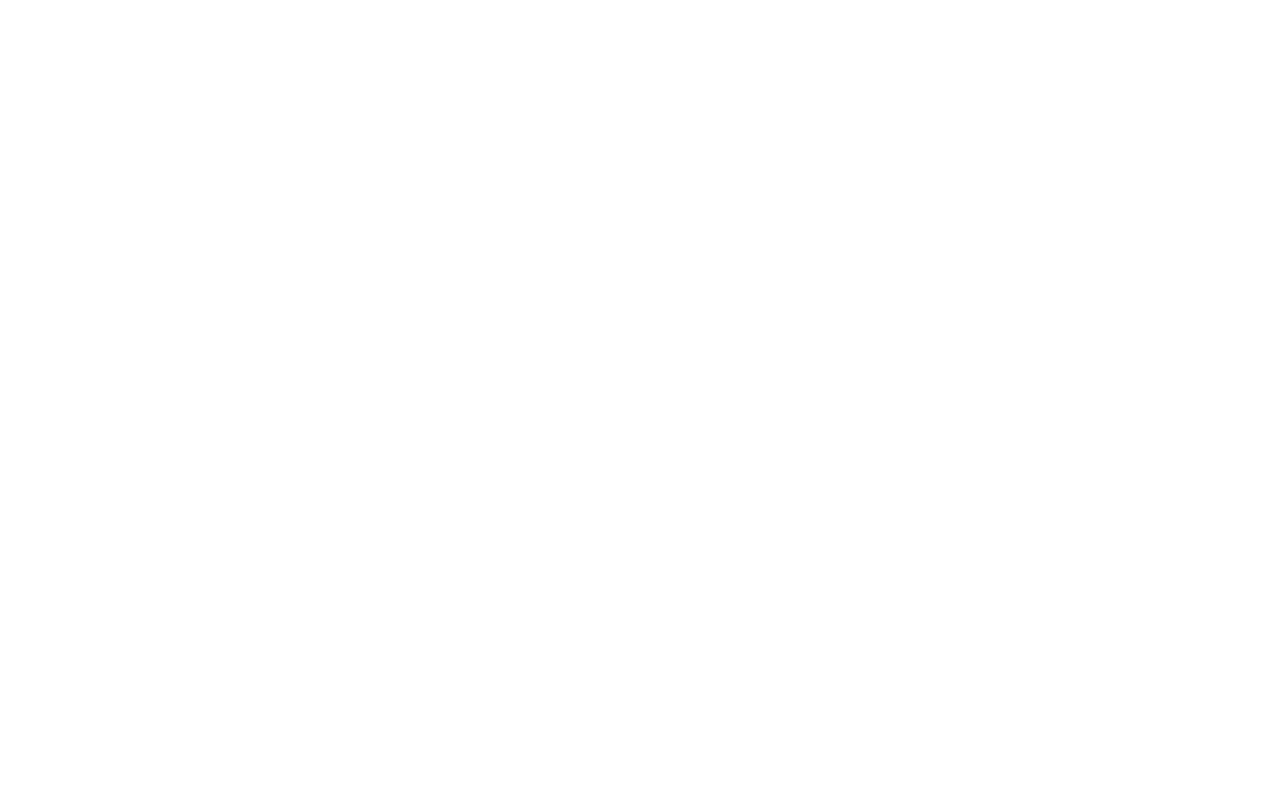
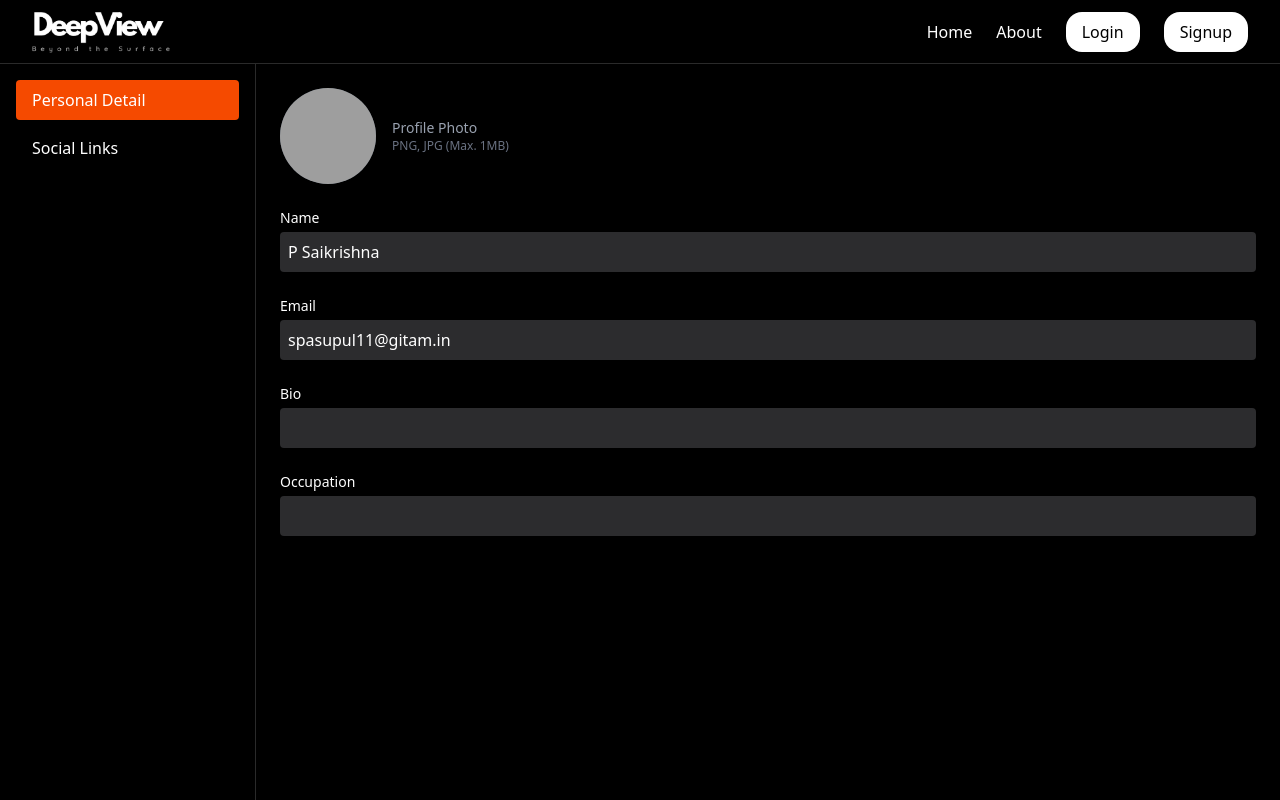
Before and after one commit to Saikrishna2k05/Deepview, a React (Vite) app in the folder client/: page /Profile in a window 1280 px wide. Before the commit this address had no page. Built offline with nearby package versions, Linux system fonts and the light colour scheme; grey boxes are pictures that could not be loaded.

Commit message:
Profile page

```diff
--- a/client/src/App.jsx
+++ b/client/src/App.jsx
@@ -14,6 +14,7 @@ import Read from './pages/Read.jsx'
 import ScrollToTop from './components/ScrollToTop.jsx'
 import UserBlogs from './pages/UserBlogs.jsx'
 import EditBlog from './pages/EditBlog.jsx'
+import Profile from './pages/Profile.jsx'
 
 function App() {
   return (
@@ -29,6 +30,7 @@ function App() {
         <Route path='/Write' element={<Write/>}/>
         <Route path='/Blogs/:id' element={<Read/>}/>
         <Route path='/userBlogs' element={<UserBlogs/>}/>
+        <Route path='/Profile' element={<Profile/>}/>
         <Route path='/editBlog/:id' element={<EditBlog/>}/>
       </Route>
     </Routes>
--- a/client/src/components/ProfileDropdown.jsx
+++ b/client/src/components/ProfileDropdown.jsx
@@ -9,7 +9,10 @@ const ProfileDropdown = () => {
   const navigate=useNavigate();
   function userBlogsHandler()
   {
-    navigate('/userBlogs')
+    navigate('/userBlogs');
+  }
+  function profileHandler(){
+      navigate('/Profile');
   }
   return (
     <Menu as="div" className="relative inline-block text-left">
@@ -23,6 +26,7 @@ const ProfileDropdown = () => {
             {() => (
               <button
                  className={`text-white flex items-center gap-1.5 hover:bg-[#2b2b2bbd] hover:rounded-xl px-4 py-2 text-left cursor-pointer`}
+                  onClick={profileHandler}
               >
                 <LuUser />
                 Profile
--- a/client/src/layouts/MainLayout.jsx
+++ b/client/src/layouts/MainLayout.jsx
@@ -1,22 +1,27 @@
-import React from 'react'
-import Navbar from '../components/Navbar'
-import { Outlet  } from 'react-router-dom'
-import Footer from '../components/Footer.jsx'
-import { useLocation } from 'react-router-dom'
+import React from 'react';
+import Navbar from '../components/Navbar';
+import Footer from '../components/Footer.jsx';
+import { Outlet, useLocation } from 'react-router-dom';
 
 const MainLayout = () => {
   const location = useLocation();
-  const showFooterRoutes = ['/'];
-  const shouldShowRoutes = showFooterRoutes.includes(location.pathname);
+
+  const isProfile = location.pathname === "/Profile";
+  const showFooter = location.pathname === "/";
+
   return (
-    <div className='min-h-screen flex flex-col'>
-        <Navbar/>
-        <main className='flex-grow px-6 py-4 bg-black min-h-[cal(100vh-8rem)]'>
-            <Outlet/>
-        </main>
-        {shouldShowRoutes && <Footer />}
+    <div className="min-h-screen flex flex-col">
+      <Navbar />
+      <main
+        className={`flex-grow bg-black min-h-[calc(100vh-8rem)] ${
+          isProfile ? '' : 'px-6 py-4'
+        }`}
+      >
+        <Outlet />
+      </main>
+      {showFooter && <Footer />}
     </div>
-  )
-}
+  );
+};
 
-export default MainLayout
+export default MainLayout;
--- /dev/null
+++ b/client/src/pages/Profile.jsx
@@ -0,0 +1,124 @@
+import React, { useState } from 'react';
+
+const Profile = () => {
+  const [activeTab, setActiveTab] = useState("personal");
+
+  const user = {
+    username: "P Saikrishna",
+    email: "spasupul11@gitam.in",
+    contact: "+91 83286 81612",
+    bio: "",
+    occupation: "",
+    photoUrl: "",
+    instagram: "",
+    linkedin: "",
+    github: "",
+    facebook: ""
+  };
+
+  return (
+    <div className="flex min-h-[calc(100vh-4rem)] bg-[#000000] text-white">
+      <div className="w-64 p-4 border-r border-[#2a2a2a]">
+        <div className="space-y-2">
+          <button
+            className={`block w-full text-left px-4 py-2 rounded ${
+              activeTab === "personal" ? "bg-orange-600" : "hover:bg-gray-700"
+            }`}
+            onClick={() => setActiveTab("personal")}
+          >
+            Personal Detail
+          </button>
+          <button
+            className={`block w-full text-left px-4 py-2 rounded ${
+              activeTab === "social" ? "bg-orange-600" : "hover:bg-gray-700"
+            }`}
+            onClick={() => setActiveTab("social")}
+          >
+            Social Links
+          </button>
+        </div>
+      </div>
+
+      <div className="flex-1 overflow-y-auto">
+        {activeTab === "personal" && (
+          <div className="space-y-6 p-6">
+            <div className="flex items-center space-x-4">
+              <img
+                src={user.photoUrl || "/default-avatar.png"}
+                alt="profile"
+                className="w-24 h-24 rounded-full bg-gray-600"
+              />
+              <div>
+                <p className="text-sm text-gray-400">Profile Photo</p>
+                <p className="text-xs text-gray-500">PNG, JPG (Max. 1MB)</p>
+              </div>
+            </div>
+            <div>
+              <label className="block text-sm mb-1">Name</label>
+              <input
+                className="bg-[#2c2c2e] w-full p-2 rounded"
+                defaultValue={user.username}
+              />
+            </div>
+            <div>
+              <label className="block text-sm mb-1">Email</label>
+              <input
+                className="bg-[#2c2c2e] w-full p-2 rounded"
+                defaultValue={user.email}
+              />
+            </div>
+            <div>
+              <label className="block text-sm mb-1">Bio</label>
+              <input
+                className="bg-[#2c2c2e] w-full p-2 rounded"
+                defaultValue={user.bio}
+              />
+            </div>
+            <div>
+              <label className="block text-sm mb-1">Occupation</label>
+              <input
+                className="bg-[#2c2c2e] w-full p-2 rounded"
+                defaultValue={user.occupation}
+              />
+            </div>
+          </div>
+        )}
+
+        {activeTab === "social" && (
+          <div className="space-y-6 p-6">
+            <div>
+              <label className="block text-sm mb-1">Instagram</label>
+              <input
+                className="bg-[#2c2c2e] w-full p-2 rounded"
+                defaultValue={user.instagram}
+              />
+            </div>
+            <div>
+              <label className="block text-sm mb-1">LinkedIn</label>
+              <input
+                className="bg-[#2c2c2e] w-full p-2 rounded"
+                defaultValue={user.linkedin}
+              />
+            </div>
+            <div>
+              <label className="block text-sm mb-1">GitHub</label>
+              <input
+                className="bg-[#2c2c2e] w-full p-2 rounded"
+                defaultValue={user.github}
+              />
+            </div>
+            <div>
+              <label className="block text-sm mb-1">Facebook</label>
+              <input
+                className="bg-[#2c2c2e] w-full p-2 rounded"
+                defaultValue={user.facebook}
+              />
+            </div>
+          </div>
+        )}
+      </div>
+    </div>
+  );
+};
+
+export default Profile;
```
